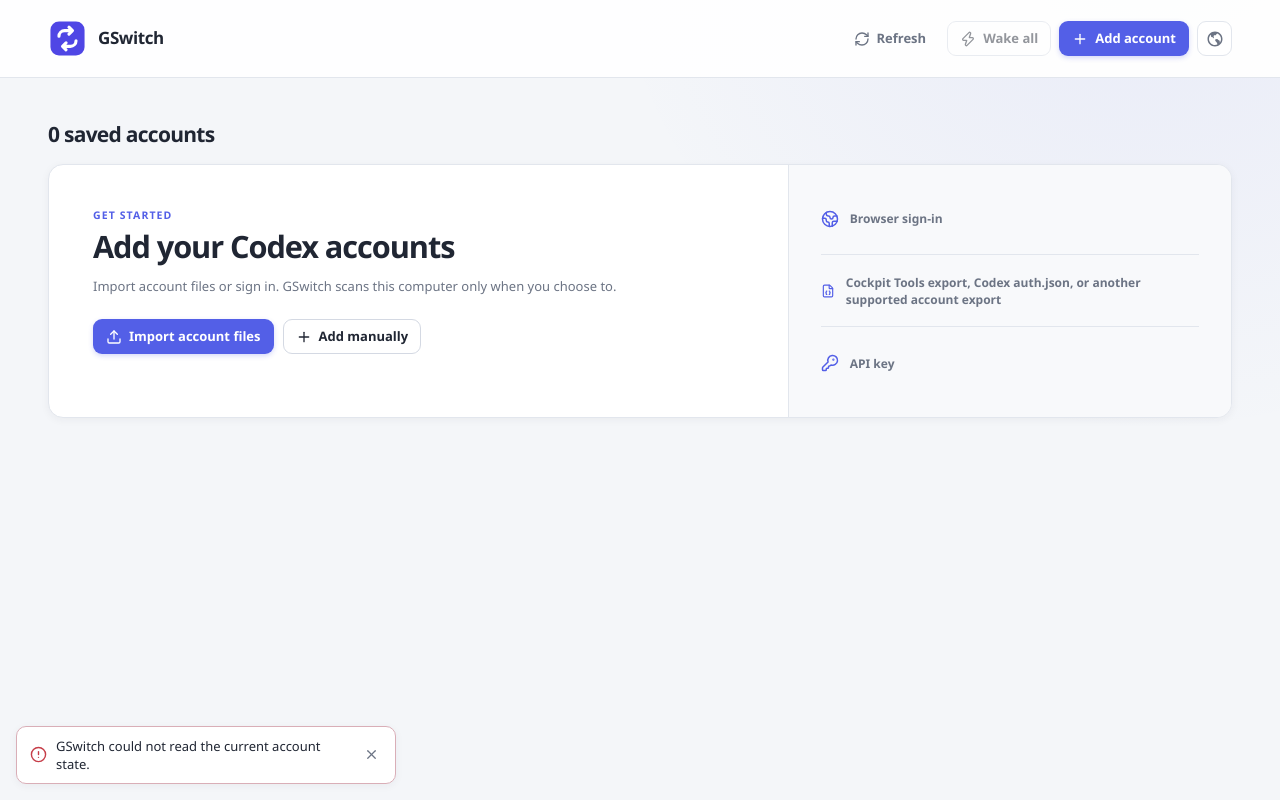
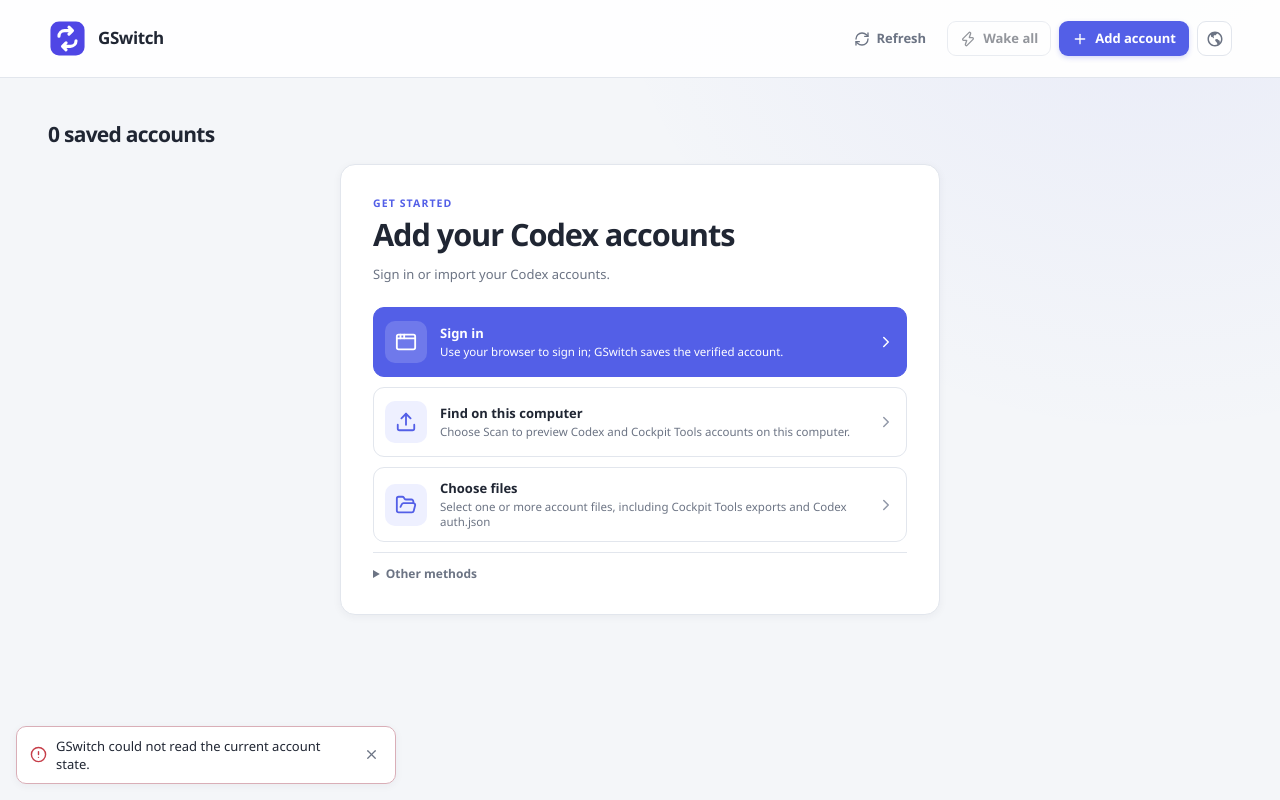
Before and after one commit to ginbing/GSwitch, a React (Vite) app: page / in a window 1280 px wide. Built offline with nearby package versions, Linux system fonts and the light colour scheme.

Commit message:
Simplify first-use account setup and browser icons

```diff
--- a/src/App.tsx
+++ b/src/App.tsx
@@ -1,6 +1,7 @@
 import { open } from "@tauri-apps/plugin-dialog";
 import { getCurrentWebview } from "@tauri-apps/api/webview";
 import {
+  AppWindow,
   ArrowRightLeft,
   Check,
   ChevronRight,
@@ -10,7 +11,6 @@
   Download,
   FileJson,
   FolderOpen,
-  Globe2,
   Info,
   KeyRound,
   ListChecks,
@@ -909,7 +909,7 @@
             label={t("account.moreActions", { name: primaryName })}
           >
             {account.email ? <button onClick={onCopyEmail} type="button"><Copy size={15} />{t("account.copyEmail")}</button> : null}
-            {!isApiKey ? <button disabled={controlsBusy} onClick={onReauthenticate} type="button"><Globe2 size={15} />{t("account.signInAgain")}</button> : null}
+            {!isApiKey ? <button disabled={controlsBusy} onClick={onReauthenticate} type="button"><AppWindow size={15} />{t("account.signInAgain")}</button> : null}
             <button
               className="card-menu-danger"
               aria-label={t("account.remove", { name: primaryName })}
@@ -1010,7 +1010,7 @@
             onClick={signInRequired ? onReauthenticate : active && account.needs_apply ? onApply : onSwitch}
             type="button"
           >
-            {busyAction === "switch" ? <LoaderCircle className="spin" size={15} /> : signInRequired ? <Globe2 size={15} /> : <ArrowRightLeft size={15} />}
+            {busyAction === "switch" ? <LoaderCircle className="spin" size={15} /> : signInRequired ? <AppWindow size={15} /> : <ArrowRightLeft size={15} />}
             {signInRequired ? t("account.signInAgain") : active && account.needs_apply ? t("account.apply") : active ? t("common.current") : t("common.switch")}
           </button>
         </div>
@@ -1019,7 +1019,53 @@
   );
 }
 
-function FirstRun({ onImport, onAdd, t }: { onImport: () => void; onAdd: () => void; t: Translator }) {
+interface AddAccountMethodsProps {
+  busy: boolean;
+  onSignIn: () => void;
+  onImport: () => void;
+  onSelectMethod: (method: "migration" | "json" | "api-key") => void;
+  t: Translator;
+}
+
+function AddAccountMethods({ busy, onSignIn, onImport, onSelectMethod, t }: AddAccountMethodsProps) {
+  return (
+    <div className="add-methods">
+      <button className="add-method-card add-method-sign-in" disabled={busy} onClick={onSignIn} type="button">
+        <span className="method-icon"><AppWindow size={22} /></span>
+        <span><strong>{t("add.browserTitle")}</strong>{" "}<small>{t("add.browserDescription")}</small></span>
+        <ChevronRight size={18} />
+      </button>
+      <button className="add-method-card" disabled={busy} onClick={() => onSelectMethod("migration")} type="button">
+        <span className="method-icon"><Upload size={22} /></span>
+        <span><strong>{t("add.localTitle")}</strong>{" "}<small>{t("add.localDescription")}</small></span>
+        <ChevronRight size={18} />
+      </button>
+      <button className="add-method-card" disabled={busy} onClick={onImport} type="button">
+        <span className="method-icon"><FolderOpen size={22} /></span>
+        <span><strong>{t("add.fileTitle")}</strong>{" "}<small>{t("add.fileDescription")}</small></span>
+        <ChevronRight size={18} />
+      </button>
+      <details className="add-other-methods">
+        <summary>{t("add.otherMethods")}</summary>
+        <div>
+          <button className="add-method-card" disabled={busy} onClick={() => onSelectMethod("json")} type="button">
+            <span className="method-icon"><FileJson size={22} /></span>
+            <span><strong>{t("add.jsonTitle")}</strong>{" "}<small>{t("add.jsonDescription")}</small></span>
+            <ChevronRight size={18} />
+          </button>
+          <button className="add-method-card" disabled={busy} onClick={() => onSelectMethod("api-key")} type="button">
+            <span className="method-icon"><KeyRound size={22} /></span>
+            <span><strong>{t("add.apiKeyTitle")}</strong>{" "}<small>{t("add.apiKeyDescription")}</small></span>
+            <ChevronRight size={18} />
+          </button>
+        </div>
+      </details>
+    </div>
+  );
+}
+
+function FirstRun(props: AddAccountMethodsProps) {
+  const { t } = props;
   return (
     <section className="first-run">
       <div className="first-run-primary">
@@ -1028,21 +1074,7 @@
         <p>
           {t("firstRun.body")}
         </p>
-        <div className="first-run-actions">
-          <button className="button button-primary" onClick={onImport} type="button">
-            <Upload size={16} />
-            {t("firstRun.importExport")}
-          </button>
-          <button className="button button-secondary" onClick={onAdd} type="button">
-            <Plus size={16} />
-            {t("firstRun.addManually")}
-          </button>
-        </div>
-      </div>
-      <div className="first-run-methods">
-        <div><Globe2 size={18} /><span>{t("firstRun.browserSignIn")}</span></div>
-        <div><FileJson size={18} /><span>{t("firstRun.authJson")}</span></div>
-        <div><KeyRound size={18} /><span>{t("account.apiKey")}</span></div>
+        <AddAccountMethods {...props} />
       </div>
     </section>
   );
@@ -1770,11 +1802,11 @@
     setDialog(null);
   };
 
-  const openAddDialog = () => {
+  const openAddDialog = (method: AddMethod = "start") => {
     setOauth(null);
     setOauthStatusUnavailable(false);
     setOauthTarget(null);
-    setAddMethod("start");
+    setAddMethod(method);
     setMigrationPreview(null);
     setMigrationRoot(undefined);
     setMigrationSelection([]);
@@ -2206,7 +2238,7 @@
           <button
             className="button button-primary"
             disabled={loading || busy !== null || storageRecovery}
-            onClick={openAddDialog}
+            onClick={() => openAddDialog()}
             type="button"
           >
             <Plus size={16} />
@@ -2426,8 +2458,10 @@
             </div>
           ) : (
             <FirstRun
-              onAdd={openAddDialog}
+              busy={loading || busy !== null}
+              onSignIn={() => void startOAuth()}
               onImport={() => void chooseImportFile()}
+              onSelectMethod={openAddDialog}
               t={t}
             />
           )}
@@ -2479,54 +2513,13 @@
       {dialog === "add" ? (
         <Modal dismissible={!runningAny("import", "migration-scan", "migration-import", "oauth", "oauth-cancel", "oauth-retry", "import-json", "import-key")} onClose={closeAddDialog} t={t} title={t(oauthTarget ? "oauth.reauthenticateTitle" : "add.title", oauthTarget ? { name: accountPrimaryName(oauthTarget) } : undefined)} wide>
           {addMethod === "start" ? (
-            <div className="add-methods">
-              <section className="add-method-group" aria-labelledby="import-existing-heading">
-                <h3 id="import-existing-heading">{t("add.importExisting")}</h3>
-                <button
-                  className="add-method-card"
-                  onClick={() => {
-                    setMigrationPreview(null);
-                    setMigrationRoot(undefined);
-                    setMigrationSelection([]);
-                    setMigrationScanned(false);
-                    setAddMethod("migration");
-                  }}
-                  type="button"
-                >
-                  <span className="method-icon"><Upload size={22} /></span>
-                  <span><strong>{t("add.localTitle")}</strong><small>{t("add.localDescription")}</small></span>
-                  <ChevronRight size={18} />
-                </button>
-                <button className="add-method-card" onClick={() => void chooseImportFile()} type="button">
-                  <span className="method-icon"><FolderOpen size={22} /></span>
-                  <span><strong>{t("add.fileTitle")}</strong><small>{t("add.fileDescription")}</small></span>
-                  <ChevronRight size={18} />
-                </button>
-              </section>
-              <section className="add-method-group" aria-labelledby="add-new-heading">
-                <h3 id="add-new-heading">{t("add.addNew")}</h3>
-                <button className="add-method-card" onClick={() => void startOAuth()} type="button">
-                  <span className="method-icon"><Globe2 size={22} /></span>
-                  <span><strong>{t("add.browserTitle")}</strong><small>{t("add.browserDescription")}</small></span>
-                  <ChevronRight size={18} />
-                </button>
-              </section>
-              <details className="add-other-methods">
-                <summary>{t("add.otherMethods")}</summary>
-                <div>
-                  <button className="add-method-card" onClick={() => setAddMethod("json")} type="button">
-                    <span className="method-icon"><FileJson size={22} /></span>
-                    <span><strong>{t("add.jsonTitle")}</strong><small>{t("add.jsonDescription")}</small></span>
-                    <ChevronRight size={18} />
-                  </button>
-                  <button className="add-method-card" onClick={() => setAddMethod("api-key")} type="button">
-                    <span className="method-icon"><KeyRound size={22} /></span>
-                    <span><strong>{t("add.apiKeyTitle")}</strong><small>{t("add.apiKeyDescription")}</small></span>
-                    <ChevronRight size={18} />
-                  </button>
-                </div>
-              </details>
-            </div>
+            <AddAccountMethods
+              busy={busy !== null}
+              onSignIn={() => void startOAuth()}
+              onImport={() => void chooseImportFile()}
+              onSelectMethod={openAddDialog}
+              t={t}
+            />
           ) : null}
 
           {addMethod === "migration" ? (
@@ -2627,7 +2620,7 @@
                   </div>
                   <div className="modal-actions">
                     <button className="button button-secondary" onClick={() => void cancelOAuth()} type="button">{t("oauth.cancel")}</button>
-                    <button className="button button-primary" onClick={() => void api.openOAuth(oauth.login_id).catch(() => setNotice({ kind: "error", text: t("oauth.openFailed") }))} type="button"><Globe2 size={16} />{t("oauth.openBrowser")}</button>
+                    <button className="button button-primary" onClick={() => void api.openOAuth(oauth.login_id).catch(() => setNotice({ kind: "error", text: t("oauth.openFailed") }))} type="button"><AppWindow size={16} />{t("oauth.openBrowser")}</button>
                   </div>
                 </>
               ) : oauth.status.status === "finishing" ? (
--- a/src/i18n.ts
+++ b/src/i18n.ts
@@ -86,11 +86,7 @@
   "credit.expired": "Expired",
   "firstRun.eyebrow": "GET STARTED",
   "firstRun.title": "Add your Codex accounts",
-  "firstRun.body": "Import account files or sign in. GSwitch scans this computer only when you choose to.",
-  "firstRun.importExport": "Import account files",
-  "firstRun.addManually": "Add manually",
-  "firstRun.browserSignIn": "Browser sign-in",
-  "firstRun.authJson": "Cockpit Tools export, Codex auth.json, or another supported account export",
+  "firstRun.body": "Sign in or import your Codex accounts.",
   "toolbar.language": "Language",
   "toolbar.codexCli": "Codex CLI",
   "toolbar.wakeAll": "Wake all",
@@ -230,10 +226,8 @@
   "accounts.selectAccount": "Select {name}",
   "accounts.selectionActions": "Selected account actions",
   "add.title": "Add a Codex account",
-  "add.importExisting": "Import existing",
-  "add.addNew": "Add new",
   "add.otherMethods": "Other methods",
-  "add.browserTitle": "Sign in to add an account",
+  "add.browserTitle": "Sign in",
   "add.browserDescription": "Use your browser to sign in; GSwitch saves the verified account.",
   "add.jsonTitle": "Paste auth JSON",
   "add.jsonDescription": "Submit a complete Codex auth document.",
@@ -454,12 +448,8 @@
   "credit.earliest": "最早到期的重置额度：{time}",
   "credit.expired": "已到期",
   "firstRun.eyebrow": "开始使用",
-  "firstRun.title": "添加 Codex 账户",
-  "firstRun.body": "导入账户文件，或通过浏览器登录。只有你选择扫描时，GSwitch 才会查找本机账户。",
-  "firstRun.importExport": "导入账户文件",
-  "firstRun.addManually": "手动添加",
-  "firstRun.browserSignIn": "浏览器登录",
-  "firstRun.authJson": "Cockpit Tools 导出、Codex auth.json 或其他受支持的账户导出文件",
+  "firstRun.title": "添加你的 Codex 账户",
+  "firstRun.body": "登录或导入你的 Codex 账户。",
   "toolbar.language": "语言",
   "toolbar.codexCli": "Codex CLI",
   "toolbar.wakeAll": "全部唤醒",
@@ -599,10 +589,8 @@
   "accounts.selectAccount": "选择 {name}",
   "accounts.selectionActions": "所选账户操作",
   "add.title": "添加 Codex 账户",
-  "add.importExisting": "导入已有账户",
-  "add.addNew": "添加新账户",
   "add.otherMethods": "其他方式",
-  "add.browserTitle": "登录并添加账户",
+  "add.browserTitle": "登录",
   "add.browserDescription": "在浏览器中登录，GSwitch 会保存验证后的账户。",
   "add.jsonTitle": "粘贴 auth JSON",
   "add.jsonDescription": "提交完整的 Codex auth 文档。",
@@ -610,7 +598,7 @@
   "add.fileDescription": "选择一个或多个账户文件，包括 Cockpit Tools 导出和 Codex auth.json",
   "add.apiKeyTitle": "添加 API 密钥",
   "add.apiKeyDescription": "保存密钥，不进行测试。",
-  "add.localTitle": "在此电脑上查找",
+  "add.localTitle": "从本机查找",
   "add.localDescription": "点击扫描，预览这台电脑上的 Codex 和 Cockpit Tools 账户。",
   "add.cockpitHelper": "你可以从 Cockpit Tools 导出账户文件，也可以在导入预览中扫描其文档化的本地账户存储。",
   "migration.title": "从此电脑导入",
--- a/src/styles.css
+++ b/src/styles.css
@@ -1054,8 +1054,8 @@
 }
 
 .first-run {
-  display: grid;
-  grid-template-columns: minmax(0, 1.25fr) minmax(250px, 0.75fr);
+  width: min(100%, 600px);
+  margin-inline: auto;
   overflow: hidden;
   border: 1px solid var(--border);
   border-radius: 15px;
@@ -1064,7 +1064,7 @@
 }
 
 .first-run-primary {
-  padding: clamp(28px, 4vw, 44px);
+  padding: clamp(24px, 3vw, 32px);
 }
 
 .first-run h2 {
@@ -1082,39 +1082,9 @@
   line-height: 1.55;
 }
 
-.first-run-actions {
-  display: flex;
-  flex-wrap: wrap;
-  gap: 9px;
+.first-run .add-methods {
   margin-top: 23px;
-}
-
-.first-run-methods {
-  display: grid;
-  align-content: center;
-  gap: 0;
-  padding: 18px clamp(20px, 3vw, 32px);
-  border-left: 1px solid var(--border);
-  background: var(--surface-soft);
-}
-
-.first-run-methods div {
-  display: flex;
-  min-height: 72px;
-  align-items: center;
-  gap: 11px;
-  border-bottom: 1px solid var(--border);
-  color: var(--muted);
-  font-size: 12px;
-  font-weight: 620;
-}
-
-.first-run-methods div:last-child {
-  border-bottom: 0;
-}
-
-.first-run-methods svg {
-  color: var(--accent);
+  padding: 0;
 }
 
 .modal-backdrop {
@@ -1225,21 +1195,7 @@
 
 .add-methods {
   display: grid;
-  gap: 14px;
-}
-
-.add-method-group {
-  display: grid;
-  gap: 8px;
-}
-
-.add-method-group h3 {
-  margin: 0 2px;
-  color: var(--soft-muted);
-  font-size: 10.5px;
-  font-weight: 760;
-  letter-spacing: 0.08em;
-  text-transform: uppercase;
+  gap: 10px;
 }
 
 .add-other-methods {
@@ -1275,7 +1231,7 @@
   text-align: left;
 }
 
-.add-method-card:hover {
+.add-method-card:hover:not(:disabled) {
   border-color: color-mix(in srgb, var(--accent) 45%, var(--border));
   background: var(--surface-hover);
 }
@@ -1309,6 +1265,29 @@
 
 .add-method-card > svg {
   color: var(--soft-muted);
+}
+
+.add-method-sign-in {
+  --accent: #535fe7;
+  --accent-hover: #434ed6;
+  border-color: var(--accent);
+  color: white;
+  background: var(--accent);
+}
+
+.add-method-sign-in:hover:not(:disabled) {
+  border-color: var(--accent-hover);
+  background: var(--accent-hover);
+}
+
+.add-method-sign-in small,
+.add-method-sign-in > svg {
+  color: white;
+}
+
+.add-method-sign-in .method-icon {
+  color: white;
+  background: rgba(255, 255, 255, 0.16);
 }
 
 .dialog-footnote {
@@ -1861,14 +1840,6 @@
     justify-content: flex-start;
   }
 
-  .first-run {
-    grid-template-columns: 1fr;
-  }
-
-  .first-run-methods {
-    border-top: 1px solid var(--border);
-    border-left: 0;
-  }
 }
 
 @media (max-width: 510px) {
```
Also changed, not shown: 3 other files (tests, documents, lock files or other folders).
